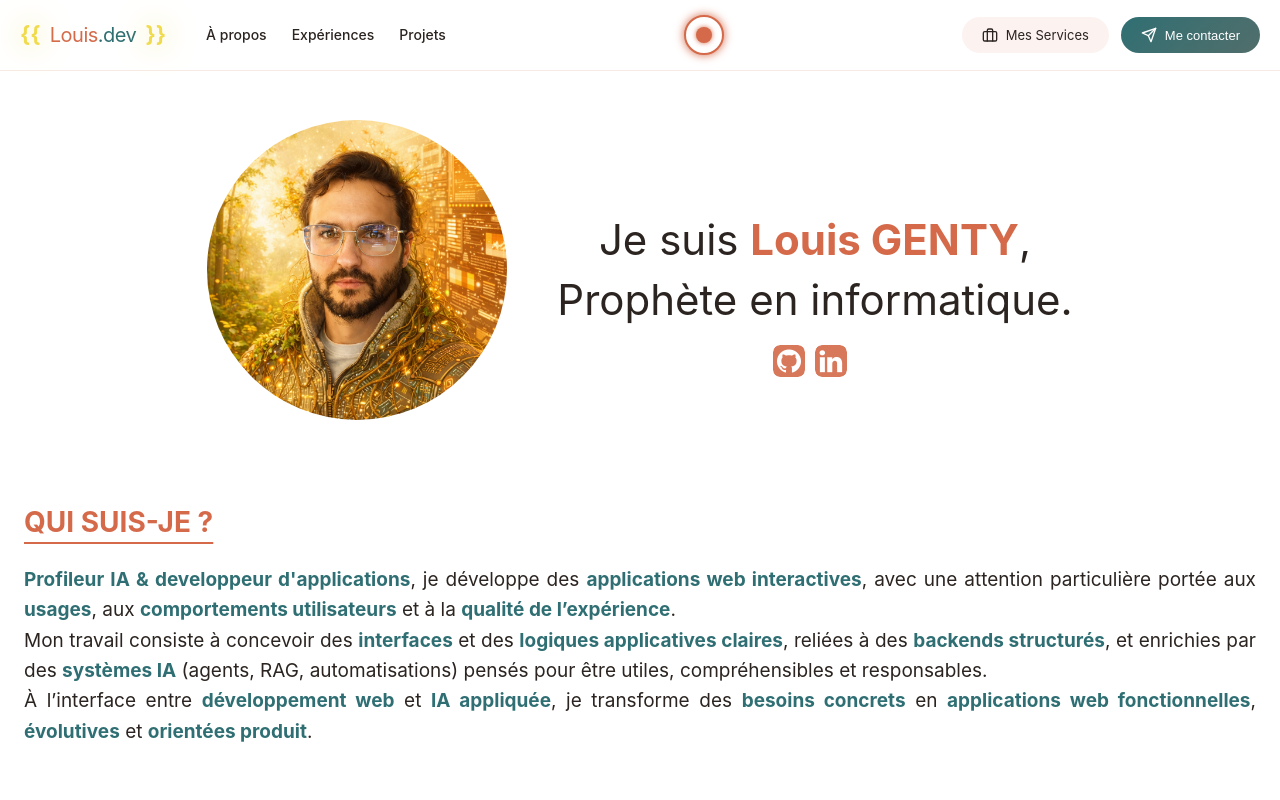
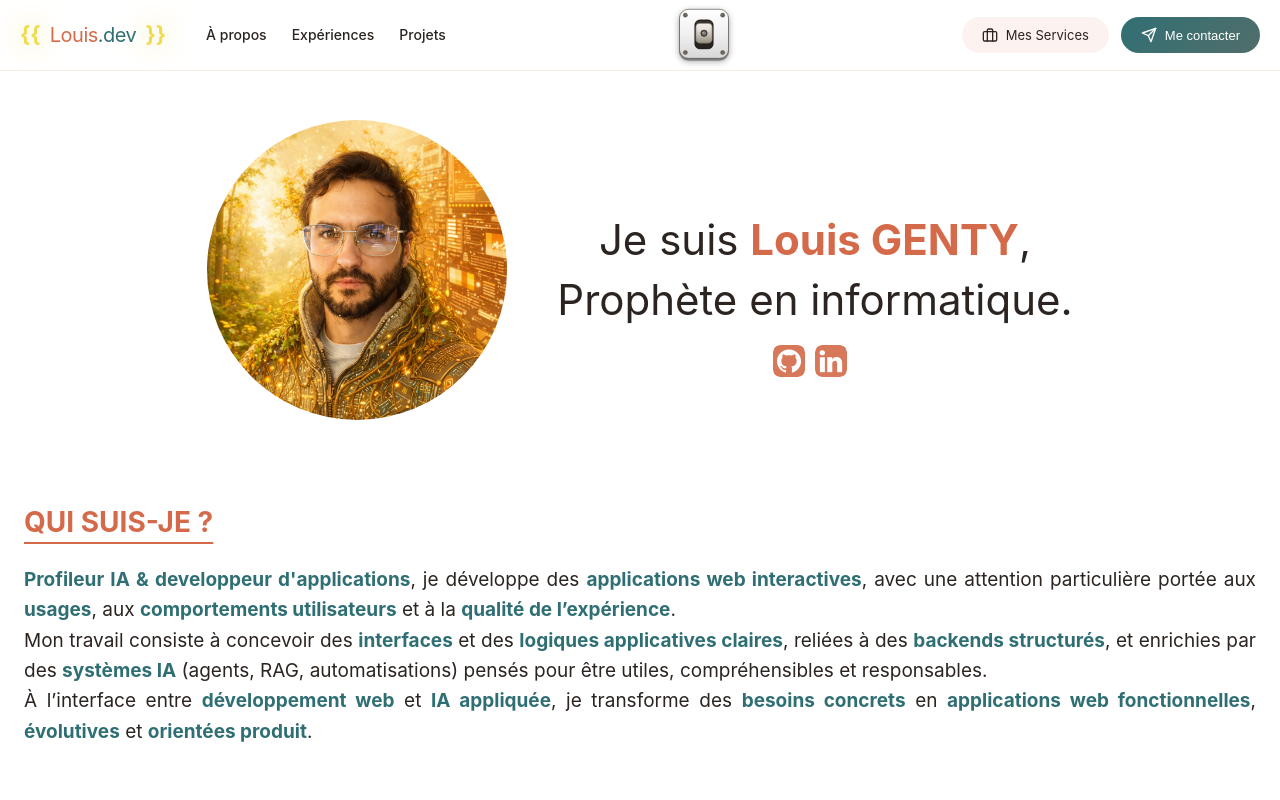
Before and after one commit to GenXwater/Portefolio, a Vue app: page / in a window 1280 px wide. Shown: the top 800 px of the page. Built offline with nearby package versions, Linux system fonts and the light colour scheme.

Commit message:
feat: implement retro switch component with SVG illustration for theme toggle

```diff
--- a/src/components/ThemeSwitch.vue
+++ b/src/components/ThemeSwitch.vue
@@ -2,13 +2,14 @@
   <div class="theme-switch">
     <input type="checkbox" id="theme-toggle" v-model="isDark" />
     <label for="theme-toggle" class="switch-label">
-      <span class="switch-slider"></span>
+      <RetroSwitchIllustration :is-on="isDark" />
     </label>
   </div>
 </template>
 
 <script setup>
 import { ref, onMounted, watch } from 'vue';
+import RetroSwitchIllustration from './ui/RetroSwitchIllustration.vue';
 
 const isDark = ref(false);
 
@@ -48,51 +49,38 @@ onMounted(() => {
 .theme-switch {
   display: flex;
   align-items: center;
+  justify-content: center;
 }
 
 #theme-toggle {
-  display: none;
+  position: absolute;
+  opacity: 0;
+  pointer-events: none;
 }
 
 .switch-label {
   position: relative;
-  width: 40px;
-  height: 40px;
-  background: var(--vt-c-custom-dark-1);
-  border-radius: 50%;
+  width: 70px;
+  height: 70px;
   cursor: pointer;
-  border: 2px solid var(--vt-c-custom-text-1);
-  box-shadow: 0 0 10px var(--vt-c-custom-text-1);
-  transition: all 0.3s ease;
+  user-select: none;
   display: flex;
   align-items: center;
   justify-content: center;
+  --switch-press-offset: 0px;
 }
 
-.switch-slider {
-  width: 16px;
-  height: 16px;
-  background: var(--vt-c-custom-text-1);
-  border-radius: 50%;
-  transition: all 0.3s ease;
-  box-shadow: 0 0 5px var(--vt-c-custom-text-1);
+.switch-label :deep(.retro-switch-svg) {
+  transition: transform 240ms ease, filter 240ms ease;
 }
 
-#theme-toggle:checked + .switch-label {
-  background: var(--vt-c-custom-text-2);
-  box-shadow: 0 0 20px var(--vt-c-custom-text-2);
+#theme-toggle:active + .switch-label {
+  --switch-press-offset: 2px;
 }
 
-#theme-toggle:checked + .switch-label .switch-slider {
-  background: var(--vt-c-custom-text-2);
-  box-shadow: 0 0 10px var(--vt-c-custom-text-2);
-}
-
-.switch-label:hover {
-  box-shadow: 0 0 15px var(--vt-c-custom-text-1);
-}
-
-#theme-toggle:checked + .switch-label:hover {
-  box-shadow: 0 0 25px var(--vt-c-custom-text-2);
+#theme-toggle:focus-visible + .switch-label {
+  outline: 2px solid color-mix(in srgb, var(--vt-c-custom-text-1) 65%, white);
+  outline-offset: 3px;
+  border-radius: 12px;
 }
 </style>
--- /dev/null
+++ b/src/components/ui/RetroSwitchIllustration.vue
@@ -0,0 +1,157 @@
+<script setup>
+import { getCurrentInstance } from 'vue';
+
+defineProps({
+  isOn: { type: Boolean, default: false },
+});
+
+const uid = getCurrentInstance()?.uid ?? 0;
+const plateOffId = `retro-plate-off-${uid}`;
+const plateOnId = `retro-plate-on-${uid}`;
+const leverId = `retro-lever-${uid}`;
+const glowId = `retro-glow-${uid}`;
+</script>
+
+<template>
+  <svg class="retro-switch-svg" :class="{ 'is-on': isOn }" viewBox="0 0 120 120" aria-hidden="true">
+    <defs>
+      <linearGradient :id="plateOffId" x1="0%" y1="0%" x2="0%" y2="100%">
+        <stop offset="0%" stop-color="#ffffff" />
+        <stop offset="48%" stop-color="#f1f1f1" />
+        <stop offset="100%" stop-color="#d7d7d7" />
+      </linearGradient>
+      <linearGradient :id="plateOnId" x1="0%" y1="0%" x2="0%" y2="100%">
+        <stop offset="0%" stop-color="#bebebe" />
+        <stop offset="55%" stop-color="#969696" />
+        <stop offset="100%" stop-color="#6f6f6f" />
+      </linearGradient>
+      <linearGradient :id="leverId" x1="0%" y1="0%" x2="0%" y2="100%">
+        <stop offset="0%" stop-color="#f6f2ea" />
+        <stop offset="55%" stop-color="#cbc3b7" />
+        <stop offset="100%" stop-color="#948d82" />
+      </linearGradient>
+      <filter :id="glowId" x="-150%" y="-150%" width="400%" height="400%">
+        <feGaussianBlur stdDeviation="2.4" result="blur" />
+        <feMerge>
+          <feMergeNode in="blur" />
+          <feMergeNode in="SourceGraphic" />
+        </feMerge>
+      </filter>
+    </defs>
+
+    <rect class="plate-shadow" x="17" y="18" width="86" height="86" rx="16" />
+    <rect class="plate plate-off" x="18" y="16" width="84" height="84" rx="15" :fill="`url(#${plateOffId})`" />
+    <rect class="plate plate-on" x="18" y="16" width="84" height="84" rx="15" :fill="`url(#${plateOnId})`" />
+
+    <circle class="screw" cx="28" cy="26" r="3.6" />
+    <circle class="screw" cx="92" cy="26" r="3.6" />
+    <circle class="screw" cx="28" cy="90" r="3.6" />
+    <circle class="screw" cx="92" cy="90" r="3.6" />
+
+    <rect class="slot" x="44" y="34" width="32" height="50" rx="9" />
+    <rect class="slot-inner-light" x="46" y="36" width="28" height="8" rx="4" />
+
+    <g class="lever-assembly">
+      <rect class="lever-body" x="46" y="40" width="28" height="34" rx="7" :fill="`url(#${leverId})`" />
+      <rect class="lever-grip" x="49.5" y="44" width="21" height="11" rx="4.2" />
+      <circle class="pilot-ring" cx="60" cy="57" r="5.5" />
+      <circle class="pilot-lens" cx="60" cy="57" r="3.6" :filter="isOn ? `url(#${glowId})` : undefined" />
+      <ellipse class="pilot-gloss" cx="59" cy="55.8" rx="1.45" ry="0.9" />
+    </g>
+  </svg>
+</template>
+
+<style scoped>
+.retro-switch-svg {
+  width: 70px;
+  height: 70px;
+  display: block;
+  overflow: visible;
+  filter: drop-shadow(0 2px 3px rgba(0, 0, 0, 0.35));
+}
+
+.plate-shadow {
+  fill: rgba(0, 0, 0, 0.35);
+}
+
+.plate {
+  stroke: rgba(82, 75, 69, 0.95);
+  stroke-width: 1.1;
+}
+
+.plate-off {
+  opacity: 1;
+  transition: opacity 220ms ease;
+}
+
+.plate-on {
+  opacity: 0;
+  transition: opacity 260ms ease;
+}
+
+.is-on .plate-off {
+  opacity: 0;
+}
+
+.is-on .plate-on {
+  opacity: 1;
+}
+
+.screw {
+  fill: #6f675f;
+  stroke: #4f4a45;
+  stroke-width: 0.8;
+}
+
+.slot {
+  fill: #26221f;
+  stroke: rgba(24, 23, 22, 0.95);
+  stroke-width: 0.7;
+}
+
+.slot-inner-light {
+  fill: rgba(255, 255, 255, 0.08);
+}
+
+.pilot-ring {
+  fill: #48443f;
+  stroke: #2d2a27;
+  stroke-width: 0.8;
+}
+
+.pilot-lens {
+  fill: #7e7e7e;
+  transition: fill 200ms ease;
+}
+
+.pilot-gloss {
+  fill: rgba(255, 255, 255, 0.45);
+}
+
+.is-on .pilot-lens {
+  fill: #57d87b;
+}
+
+.lever-assembly {
+  transform: translateY(calc(0px + var(--switch-press-offset, 0px)));
+  transform-origin: 60px 57px;
+  transition: transform 340ms cubic-bezier(0.16, 0.9, 0.22, 1.15);
+}
+
+.is-on .lever-assembly {
+  transform: translateY(calc(8px + var(--switch-press-offset, 0px)));
+}
+
+.lever-body {
+  stroke: #6b645b;
+  stroke-width: 1;
+}
+
+.lever-grip {
+  fill: rgba(255, 255, 255, 0.24);
+}
+
+.is-on .lever-body {
+  stroke: #5f5f5f;
+}
+</style>
```
